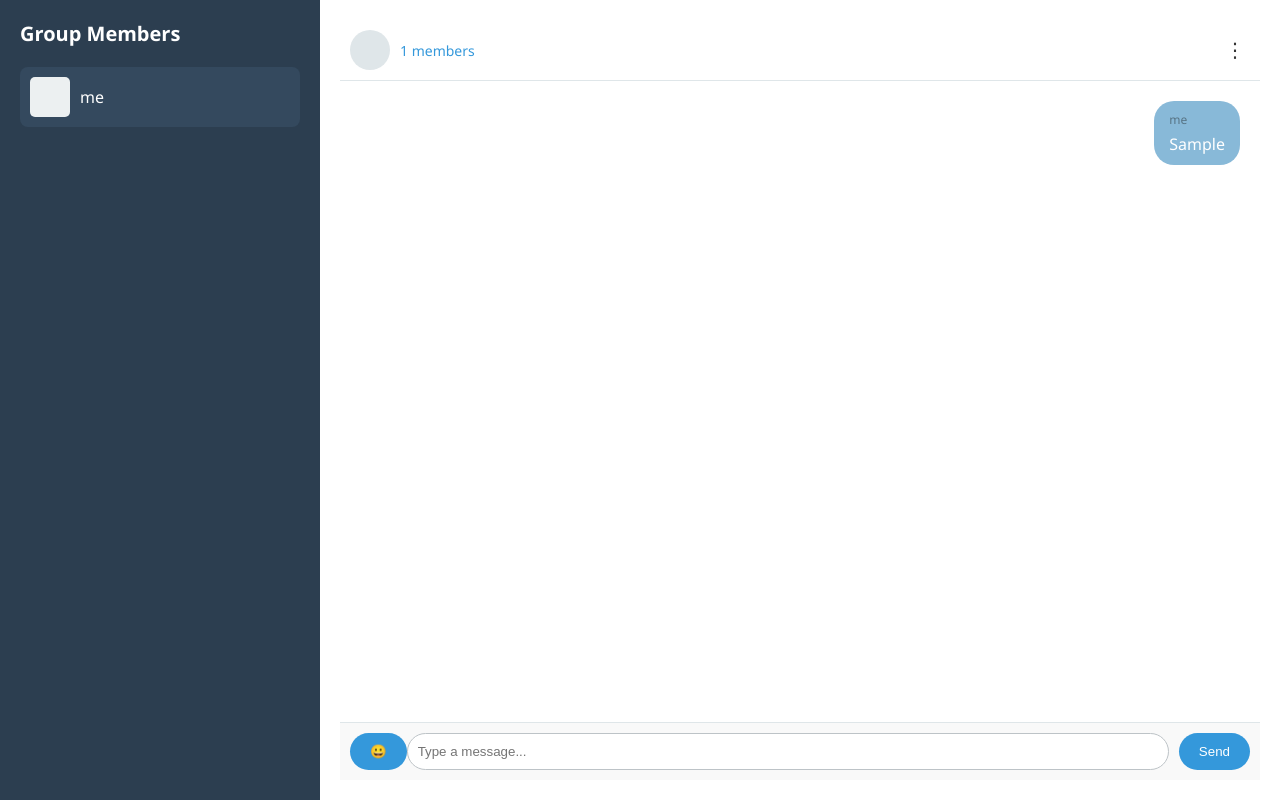
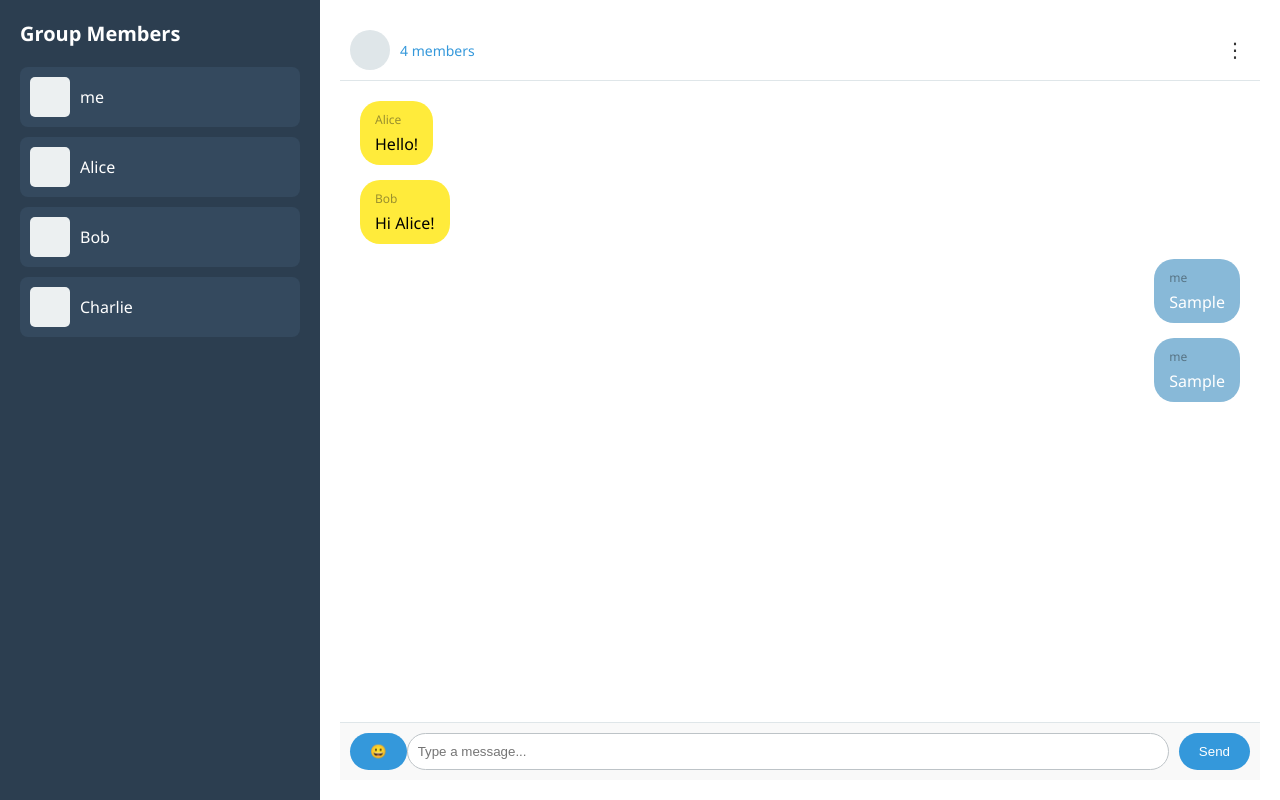
Before and after one commit to Adibahe/mutter-client, a plain HTML site: page messaging page/messaging page.html in a window 1280 px wide. Both pictures are taken after typing "Sample" into the empty fields and a click on the button "Send". Drawn offline with Linux system fonts and the light colour scheme; no server answers.

Commit message:
ADDED: api.js, db.json MODIFIED: messaging page/test.js

```diff
--- a/messaging page/leaving_the_page.js
+++ b/messaging page/leaving_the_page.js
@@ -16,6 +16,48 @@ function confirmLeave() {
     menu.style.display = 'none';
 }
 
+/*function confirmLeave() {
+    const confirmation = confirm("Are you sure you want to leave the group?");
+
+    if (confirmation) {
+        // Prepare the data to send with the API call (adjust this as per your API)
+        const leaveData = {
+            userId: sessionStorage.getItem('userId'),  // Assume userId is stored in sessionStorage
+            groupId: sessionStorage.getItem('groupId') // Assume groupId is stored in sessionStorage
+        };
+
+        // Make an API call to inform the server about leaving the group
+        fetch('https://your-api-endpoint.com/leave-group', {  // Replace with your actual API endpoint
+            method: 'POST',
+            headers: {
+                'Content-Type': 'application/json'
+            },
+            body: JSON.stringify(leaveData)
+        })
+        .then(response => {
+            if (!response.ok) {
+                throw new Error('Failed to leave the group');
+            }
+            return response.json();  // Optional, if you need to handle response data
+        })
+        .then(data => {
+            // On success, clear the session and navigate away
+            sessionStorage.clear();
+            window.close();
+            window.location.href = '../Homepage/homepage.html';  // Redirect to the homepage
+        })
+        .catch(error => {
+            console.error('Error:', error);  // Log any errors in the API call
+            alert('An error occurred while leaving the group. Please try again.');
+        });
+    }
+
+    // Hide the info menu if the user cancels the action
+    const menu = document.getElementById('info-menu');
+    menu.style.display = 'none';
+}
+*/
+
 // On page load, set the user ID (replace with actual user logic)
 document.addEventListener('DOMContentLoaded', function() {
     const userId = sessionStorage.getItem('userId') || 'User123';  // Replace 'User123' with dynamic value
@@ -33,8 +75,7 @@ document.addEventListener('click', function(event) {
   });
 
   window.onbeforeunload = function(event) {
-    event.preventDefault();
-    event.returnValue = "Are you sure you want to leave this page? Unsaved changes will be lost.";
+    event.preventDefault()
     // Prepare the API call
     const data = JSON.stringify({ userId: 'user123', status: 'left' });
     const url = 'https://your-api-url.com/user-status';
--- a/messaging page/messaging page.html
+++ b/messaging page/messaging page.html
@@ -65,7 +65,7 @@
     </div>
 
 
-    <script src="chat.js"></script>
+    <script src="test.js"></script>
     <script src="leaving_the_page.js"></script>
 
 </body>
--- a/messaging page/test.js
+++ b/messaging page/test.js
@@ -1,52 +1,68 @@
-// Mock data for testing purposes
-const mockMembers = [
-    { id: 2, name: 'John Doe' },
-    { id: 3, name: 'Jane Smith' },
-    { id: 4, name: 'Mike Ross' }
+// Mock data for testing
+let members = [
+    { id: 1, name: "Alice" },
+    { id: 2, name: "Bob" },
+    { id: 3, name: "Charlie" }
 ];
 
-const mockMessages = [
-    { id: 1, sender: 'John Doe', text: 'Hello everyone!' },
-    { id: 2, sender: 'Jane Smith', text: 'Hey, how are you?' },
-    { id: 3, sender: 'Mike Ross', text: 'What’s the plan for today?' }
+let messages = [
+    { id: 1, sender: "Alice", text: "Hello!" },
+    { id: 2, sender: "Bob", text: "Hi Alice!" }
 ];
 
-let addedMemberIndex = 0; // Tracks which member has been added
-let addedMessageIndex = 0; // Tracks which message has been added
-
-// Simulate fetching new members (Mock function for testing)
-function fetchNewMembersMock() {
-    const newMembers = [];
-
-    // Simulate adding one new member at a time
-    if (addedMemberIndex < mockMembers.length) {
-        newMembers.push(mockMembers[addedMemberIndex]);
-        addedMemberIndex++;
-    }
-
-    return newMembers;
+// Simulate a delay to mimic network latency
+function simulateNetworkDelay(data) {
+    return new Promise((resolve) => {
+        setTimeout(() => resolve(data), 500);  // Simulated delay of 500ms
+    });
 }
 
-// Simulate fetching new messages (Mock function for testing)
-function fetchNewMessagesMock() {
-    const newMessages = [];
+// Fetch new members from the mock "API"
+async function fetchNewMembersFromAPI() {
+    try {
+        return await simulateNetworkDelay({ members });  // Simulate API response with mock data
+    } catch (error) {
+        console.error('Error fetching members:', error);
+        return { members: [] };
+    }
+}
 
-    // Simulate adding one new message at a time
-    if (addedMessageIndex < mockMessages.length) {
-        newMessages.push(mockMessages[addedMessageIndex]);
-        addedMessageIndex++;
+// Fetch new messages from the mock "API"
+async function fetchNewMessagesFromAPI() {
+    try {
+        return await simulateNetworkDelay({ messages });  // Simulate API response with mock data
+    } catch (error) {
+        console.error('Error fetching messages:', error);
+        return { messages: [] };
     }
+}
 
-    return newMessages;
+// Post a new message to the mock "API"
+async function postMessageToAPI(message) {
+    try {
+        return new Promise((resolve, reject) => {
+            setTimeout(() => {
+                if (message.text && message.sender) {
+                    message.id = messages.length + 1;  // Assign a new ID
+                    messages.push(message);  // Add the new message to the messages array
+                    resolve({ success: true, message });  // Simulate success response
+                } else {
+                    reject("Invalid message format");  // Simulate failure response
+                }
+            }, 500);  // Simulated network delay
+        });
+    } catch (error) {
+        console.error('Error sending message:', error);
+    }
 }
 
 // Function to dynamically add new members to the member list
-function addNewMembers() {
-    const newMembers = fetchNewMembersMock(); // Simulate API response
+async function addNewMembers() {
+    const newMembers = await fetchNewMembersFromAPI(); // API response
     const memberList = document.getElementById('member-list');
-    let memberCount = document.getElementById('member-list').children.length;
+    let memberCount = memberList.children.length;
 
-    newMembers.forEach(member => {
+    newMembers.members.forEach(member => {
         if (!document.getElementById(`member-${member.id}`)) {
             const memberElement = document.createElement('li');
             memberElement.id = `member-${member.id}`;
@@ -63,15 +79,15 @@ function addNewMembers() {
 }
 
 // Function to dynamically add new messages to the chat window
-function addNewMessages() {
-    const newMessages = fetchNewMessagesMock(); // Simulate API response
+async function addNewMessages() {
+    const newMessages = await fetchNewMessagesFromAPI(); // API response
     const chatMessages = document.getElementById('chat-messages');
 
-    newMessages.forEach(message => {
+    newMessages.messages.forEach(message => {
         if (!document.getElementById(`message-${message.id}`)) { // Ensure no duplicate messages
             const messageElement = document.createElement('div');
             messageElement.id = `message-${message.id}`;
-            messageElement.className = message.sender === 'Aditya Bahe' ? 'message from-me' : 'message from-them';
+            messageElement.className = message.sender === 'me' ? 'message from-me' : 'message from-them';
             messageElement.innerHTML = `<span class="sender-label">${message.sender}</span> ${message.text}`;
 
             // Append the message to the chat window
@@ -83,12 +99,8 @@ function addNewMessages() {
     });
 }
 
-// Continuously check for new members and messages every 5 seconds (can be adjusted)
-setInterval(addNewMembers, 1000);
-setInterval(addNewMessages, 1000);
-
 // Function to send a message
-function sendMessage() {
+async function sendMessage() {
     const messageInput = document.getElementById('message-input');
     const messageText = messageInput.value.trim();
 
@@ -97,7 +109,9 @@ function sendMessage() {
         const messageElement = document.createElement('div');
 
         messageElement.className = 'message from-me'; // Class based on the sender
-        messageElement.innerHTML = `<span class="sender-label">Aditya Bahe (You)</span> ${messageText}`;
+        messageElement.innerHTML = `
+            <span class="sender-label">me</span>
+            <div class="message-text">${messageText}</div>`;
 
         // Append the message to the chat window
         chatMessages.appendChild(messageElement);
@@ -106,8 +120,8 @@ function sendMessage() {
         messageInput.value = '';
         chatMessages.scrollTop = chatMessages.scrollHeight;
 
-        // Optionally, send the message to the API
-        // You can create a function to POST the new message to the API
+        // Send the message to the mock API
+        await postMessageToAPI({ sender: 'me', text: messageText });
     }
 }
 
@@ -117,3 +131,21 @@ document.getElementById('message-input').addEventListener('keypress', function(e
         sendMessage();
     }
 });
+
+// Continuously check for new members and messages every 5 seconds
+setInterval(addNewMembers, 1000);
+setInterval(addNewMessages, 1000);
+
+// On page load, set group name
+document.addEventListener('DOMContentLoaded', function() {
+    const groupName = sessionStorage.getItem('groupName');
+    console.log('Group name:', groupName);  // Debugging: check if groupName is stored
+
+    // Display the group name if it's available
+    const groupHeader = document.querySelector('.group-details h3');
+    if (groupHeader && groupName) {
+        groupHeader.textContent = groupName;
+    } else {
+        console.error('Group header or group name is missing!');
+    }
+});
```
Also changed, not shown: messaging page/api.js (added, +72 -0 lines), messaging page/db.json (added, +11 -0 lines).
